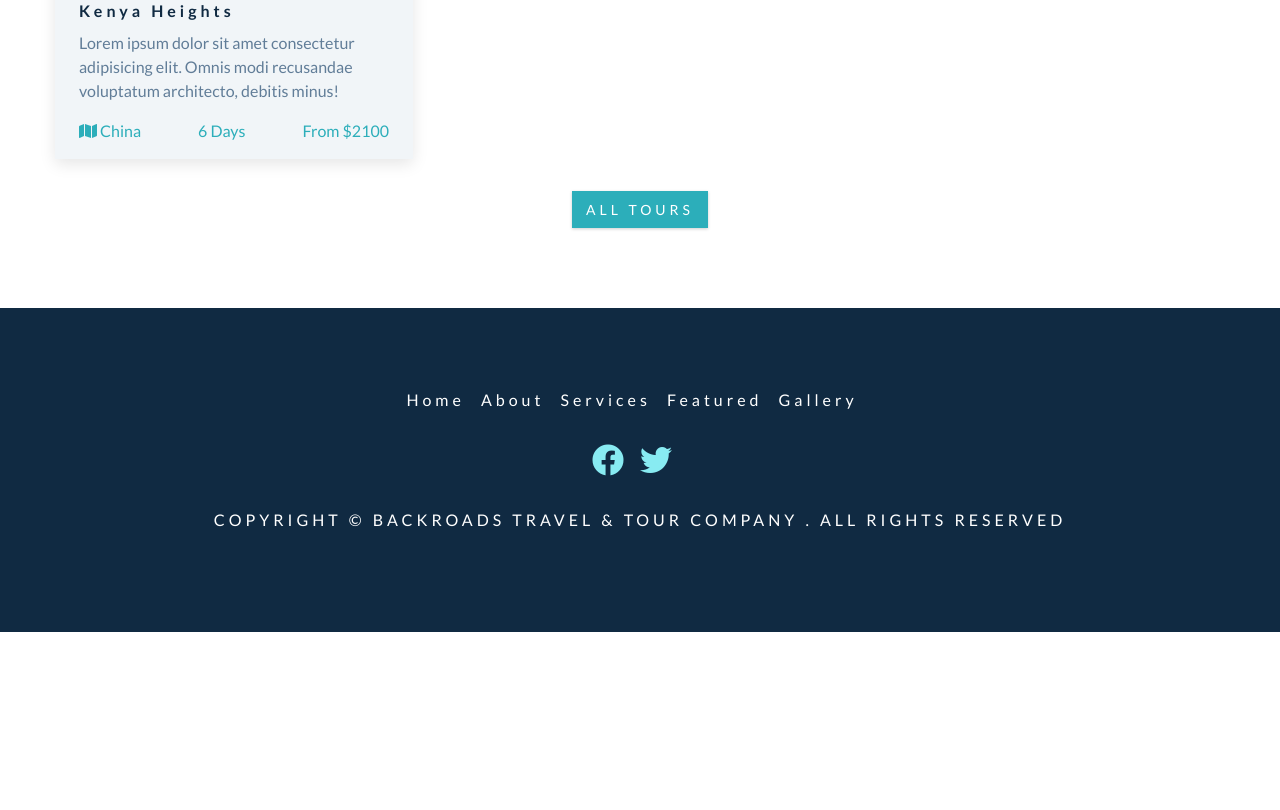
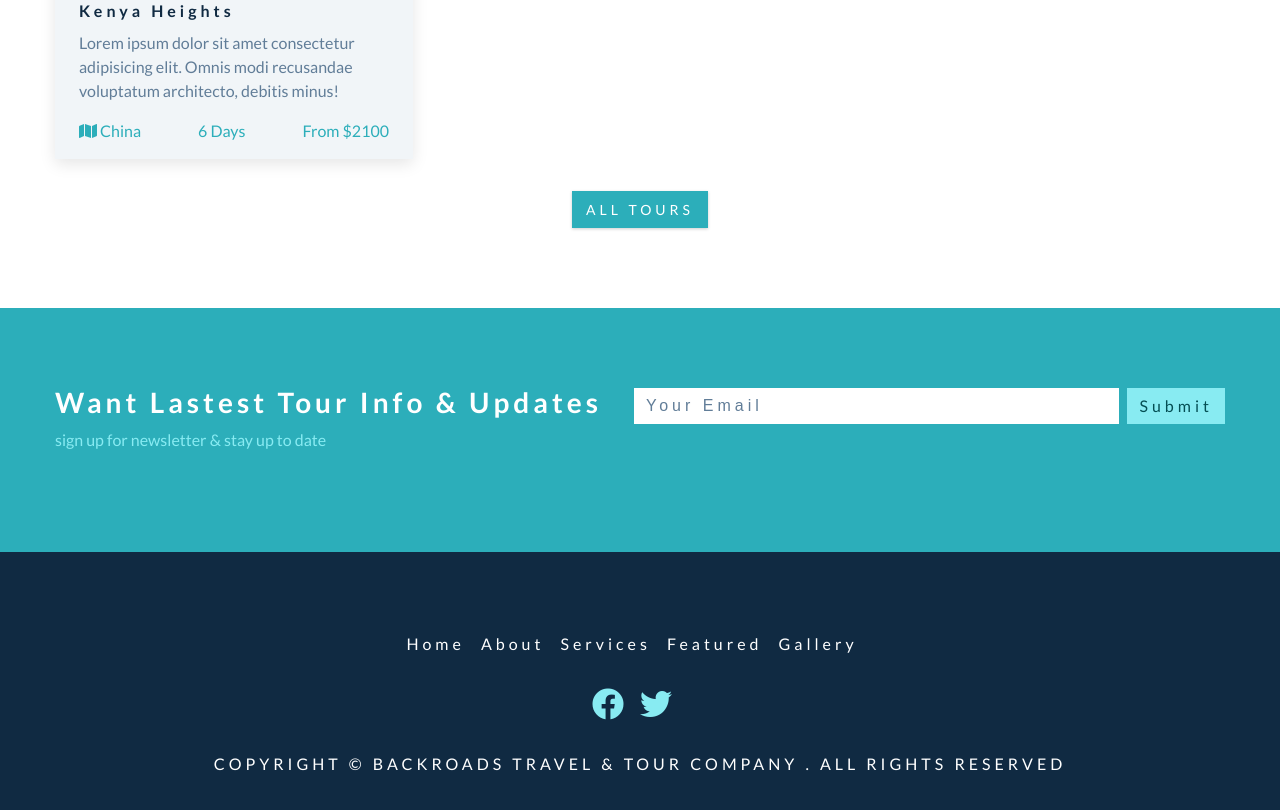
Before and after one commit to iiio2/backroads, a plain HTML site: page index.html in a window 1280 px wide. Shown: the part 1804-2614 px from the top of the page. Before the commit the page ends 2436 px from the top, so only its background shows below. Drawn offline with Linux system fonts and the light colour scheme.

Commit message:
feat: contact us

```diff
--- a/css/styles.css
+++ b/css/styles.css
@@ -379,6 +379,71 @@ Contact
 ===============
 */
 
+.contact {
+  background-color: var(--clr-primary-5);
+}
+
+.contact-title {
+  color: var(--clr-white);
+}
+
+.contact-title p {
+  color: var(--clr-primary-8);
+}
+
+.contact-form {
+  display: flex;
+  max-width: 28rem;
+}
+
+.form-control {
+  flex: 1 1 auto;
+  color: var(--clr-grey-5);
+}
+
+.form-control,
+.btn-submit {
+  padding: 0.375rem 0.75rem;
+  font-size: 1rem;
+  line-height: 1.5;
+  font-weight: 300;
+  letter-spacing: var(--spacing);
+  background: var(--clr-white);
+  border: transparent;
+}
+
+.form-control::placeholder {
+  color: inherit;
+  text-transform: capitalize;
+}
+
+.btn-submit {
+  font-family: var(--ff-primary);
+  margin-left: 0.5rem;
+  background: var(--clr-primary-8);
+  color: var(--clr-primary-1);
+  cursor: pointer;
+  text-transform: capitalize;
+  transition: var(--transition);
+}
+
+.btn-submit:hover {
+  background-color: var(--clr-primary-1);
+  color: var(--clr-primary-5);
+}
+
+@media screen and (min-width: 992px) {
+  .contact-center {
+    display: flex;
+  }
+  .contact-form {
+    align-self: flex-start;
+    flex: 1 1 auto;
+    max-width: 100%;
+    padding-left: 2rem;
+  }
+}
+
 /*
 ===============
 Gallery
--- a/index.html
+++ b/index.html
@@ -212,6 +212,24 @@
     <!-- end of featured tours -->
 
     <!-- contact -->
+    <section class="section contact" id="contact">
+      <div class="section-center contact-center">
+        <article class="contact-title">
+          <h3>want lastest tour info & updates</h3>
+          <p>sign up for newsletter & stay up to date</p>
+        </article>
+
+        <form class="contact-form">
+          <input
+            type="email"
+            name="email"
+            class="form-control"
+            placeholder="your email"
+          />
+          <button class="btn-submit" type="submit">submit</button>
+        </form>
+      </div>
+    </section>
 
     <!-- end of contact -->
 
```
